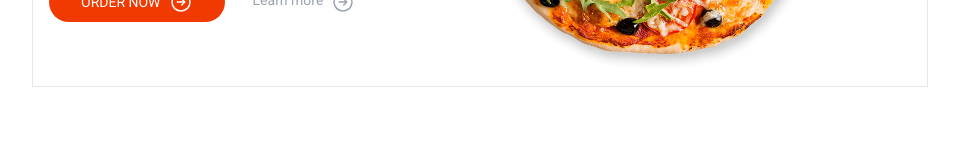
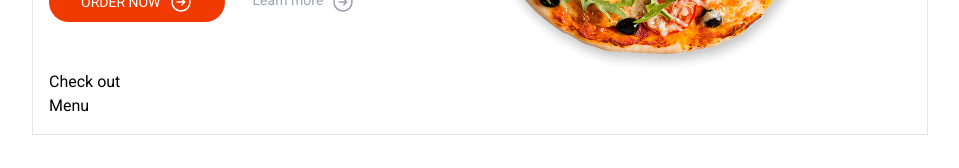
Before and after one commit to jadepeck/food-ordering-app, a Next.js app: page / in a window 1280 px wide. Shown: the part 331-499 px from the top of the page, without its empty margins (160-1119 px from the left). Built offline with nearby package versions, Linux system fonts and the light colour scheme.

Commit message:
page added home menu component

```diff
--- a/src/app/page.js
+++ b/src/app/page.js
@@ -1,11 +1,13 @@
 import Header from "@/components/layout/Header"
 import Hero from "@/components/layout/Hero"
+import HomeMenu from "@/components/layout/HomeMenu"
 
 export default function Home() {
   return (
     <>
       <Header />
       <Hero />
+      <HomeMenu />
     </>
   )
 }
```
